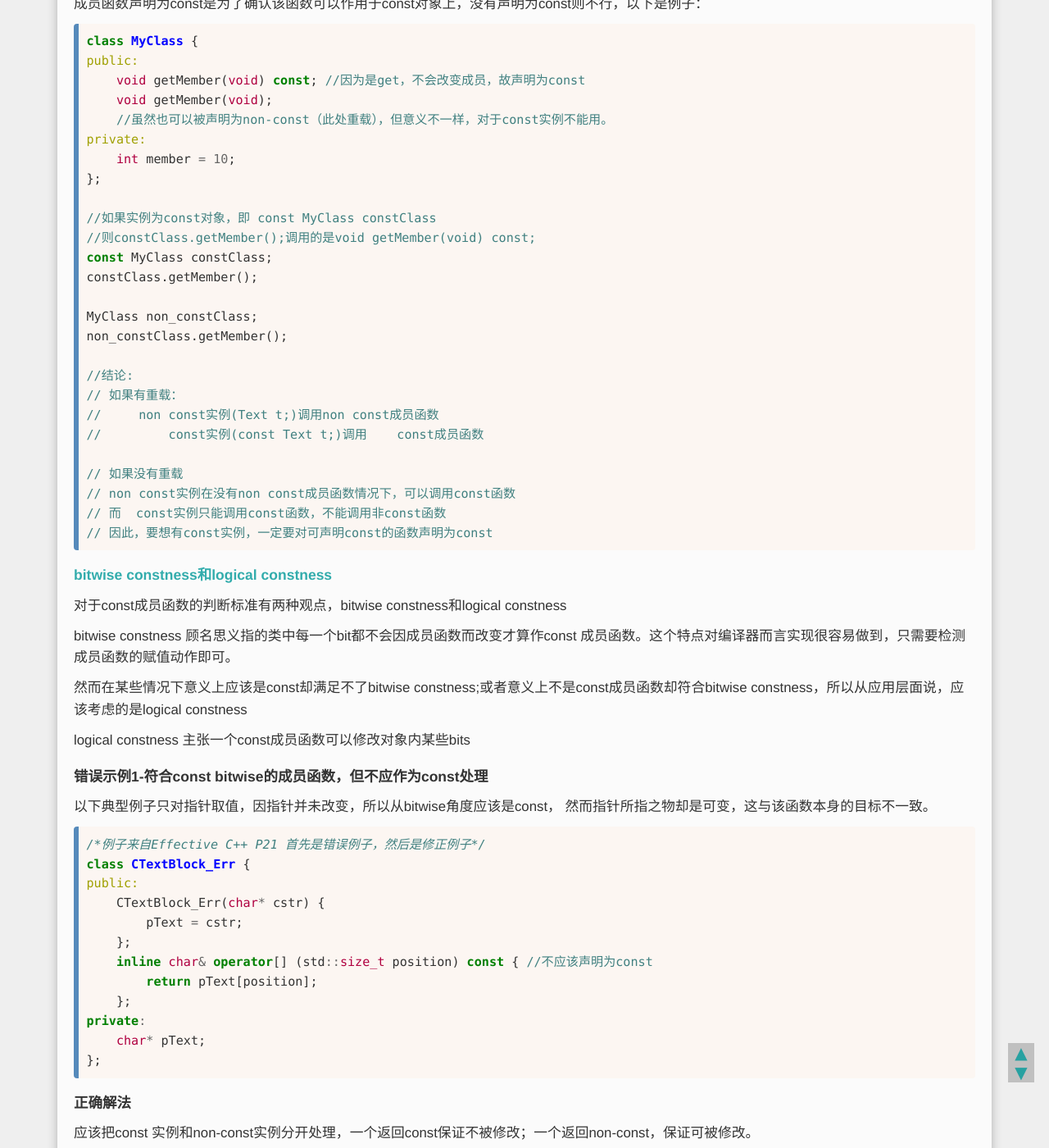
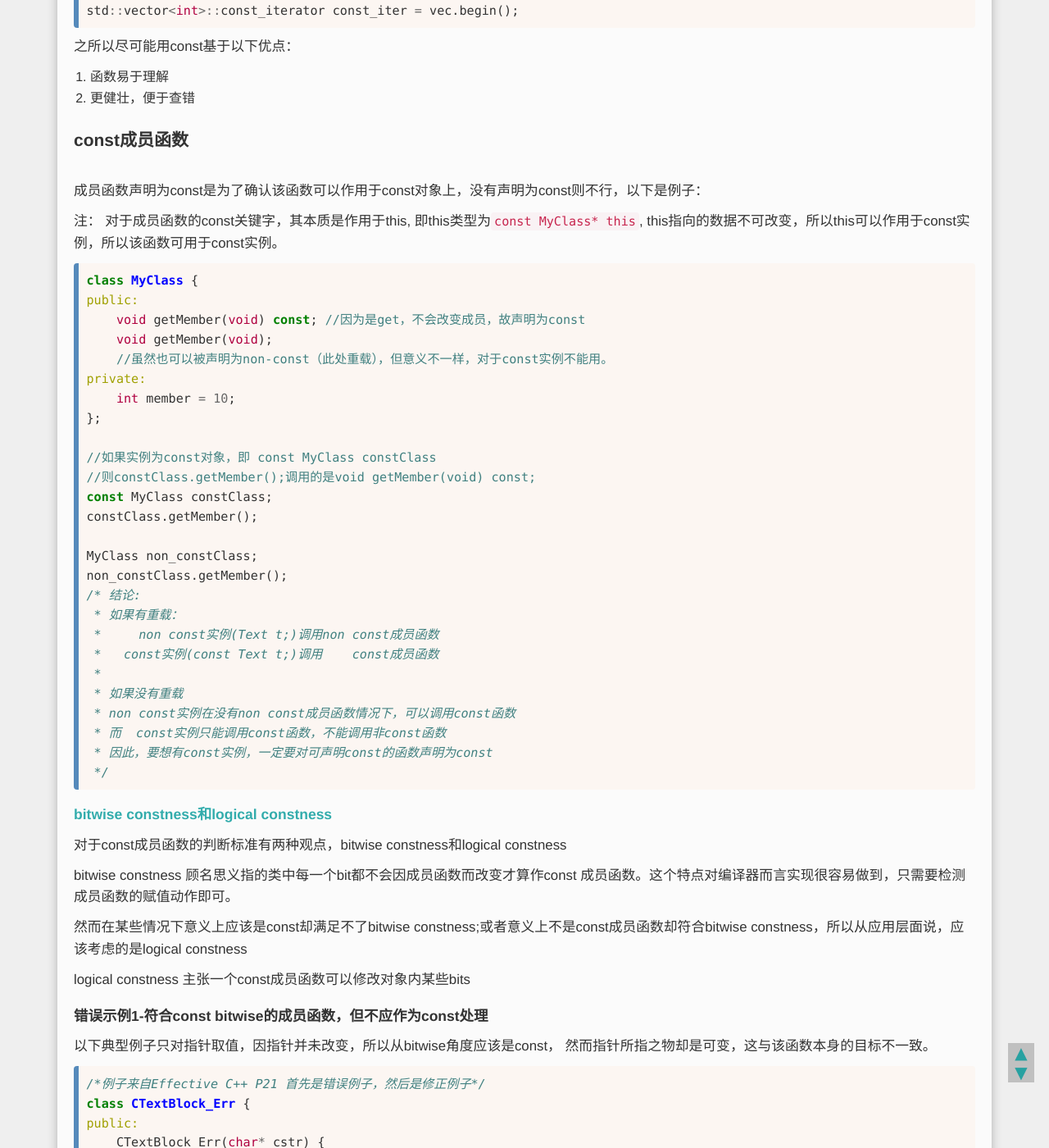
Before and after one commit to SenZhangAI/senzhangai.github.com, a Jekyll site: the page built from _posts/2015-06-25-effective-cpp-e3.md, in a window 1280 px wide and 1400 px high, scrolled down 970 px. Shown: the whole window at 82% size. Built offline with Jekyll 4.4.1, drawn with Linux system fonts in a browser that asks for light colours; Markdown is read by kramdown in place of the engine named in the settings; comment, search, counter and statistics services are not loaded; some of the changed text lies outside the part shown.

Commit message:
add sth. for cpp const func const pointer

````diff
--- a/_posts/2015-06-25-effective-cpp-e3.md
+++ b/_posts/2015-06-25-effective-cpp-e3.md
@@ -6,6 +6,15 @@
 category: c++
 tags: [c++]
 ---
+
+### const与指针
+
+```cpp
+char sample[]="Hello world";
+const char *p = sample; //non-const pointer, const data,
+// so const char *p == const (char *p)
+char * const p = sample; //const pointer, non-const data
+```
 
 ### 迭代器的const写法
 
@@ -27,8 +36,9 @@
 2. 更健壮，便于查错
 
 ### const成员函数
+成员函数声明为const是为了确认该函数可以作用于const对象上，没有声明为const则不行，以下是例子：
 
-成员函数声明为const是为了确认该函数可以作用于const对象上，没有声明为const则不行，以下是例子：
+注： 对于成员函数的const关键字，其本质是作用于this, 即this类型为`const MyClass* this`, this指向的数据不可改变，所以this可以作用于const实例，所以该函数可用于const实例。
 
 ``` cpp
 class MyClass {
@@ -47,20 +57,19 @@
 
 MyClass non_constClass;
 non_constClass.getMember();
-
-//结论:
-// 如果有重载：
-//     non const实例(Text t;)调用non const成员函数
-//         const实例(const Text t;)调用    const成员函数
-
-// 如果没有重载
-// non const实例在没有non const成员函数情况下，可以调用const函数
-// 而  const实例只能调用const函数，不能调用非const函数
-// 因此，要想有const实例，一定要对可声明const的函数声明为const
+/* 结论:
+ * 如果有重载：
+ *     non const实例(Text t;)调用non const成员函数
+ *   const实例(const Text t;)调用    const成员函数
+ *
+ * 如果没有重载
+ * non const实例在没有non const成员函数情况下，可以调用const函数
+ * 而  const实例只能调用const函数，不能调用非const函数
+ * 因此，要想有const实例，一定要对可声明const的函数声明为const
+ */
 ```
 
 #### bitwise constness和logical constness
-
 对于const成员函数的判断标准有两种观点，bitwise constness和logical constness
 
 bitwise constness 顾名思义指的类中每一个bit都不会因成员函数而改变才算作const 成员函数。这个特点对编译器而言实现很容易做到，只需要检测成员函数的赋值动作即可。
@@ -70,7 +79,6 @@
 logical constness 主张一个const成员函数可以修改对象内某些bits
 
 ##### 错误示例1-符合const bitwise的成员函数，但不应作为const处理
-
 以下典型例子只对指针取值，因指针并未改变，所以从bitwise角度应该是const，
 然而指针所指之物却是可变，这与该函数本身的目标不一致。
 
@@ -90,7 +98,6 @@
 ```
 
 ##### 正确解法
-
 应该把const 实例和non-const实例分开处理，一个返回const保证不被修改；一个返回non-const，保证可被修改。
 
 ``` cpp
@@ -115,7 +122,6 @@
 ```
 
 ##### 错误示例2-不符合const bitwise的成员函数，但应作为const处理
-
 试举一例(有些牵强)，代码略
 假设上例中有一个`reverse`函数将`pText`指针指向末尾后反输出
 那么pText改变了，不满足bitwise。
@@ -123,7 +129,6 @@
 故应该也适用于const成员函数
 
 #### mutable确保const函数内部分成员可以被赋值
-
 要想满足上述需求，即在const成员函数中修改部分成员的内容，则**需要告诉编译器有些变量即便对于const实例也需要被修改**，即将这些变量用mutable修饰。
 例如对于上述例子，应将`char *pText` 改为 `mutable char* pText`，即：
 
@@ -137,7 +142,6 @@
 ```
 
 #### non-const与const的重复问题
-
 不难看出，很多情况下const是为了确保const成员函数与其对应的non-const成员函数绝大多数都是相同的，仅仅只是返回结果一个是const，一个是非const，**出现重复了**。
 
 解决办法，第一个想到的是把重复的部分剥离出来单独做出一个private函数，然后const和non-const版本都调用该函数，但这个单独分出的函数意义不明确了，而且调用函数也是重复了代码。
````
Also changed, not shown: _posts/2015-06-25-effective-cpp-e2.md (+0 -4 lines).
